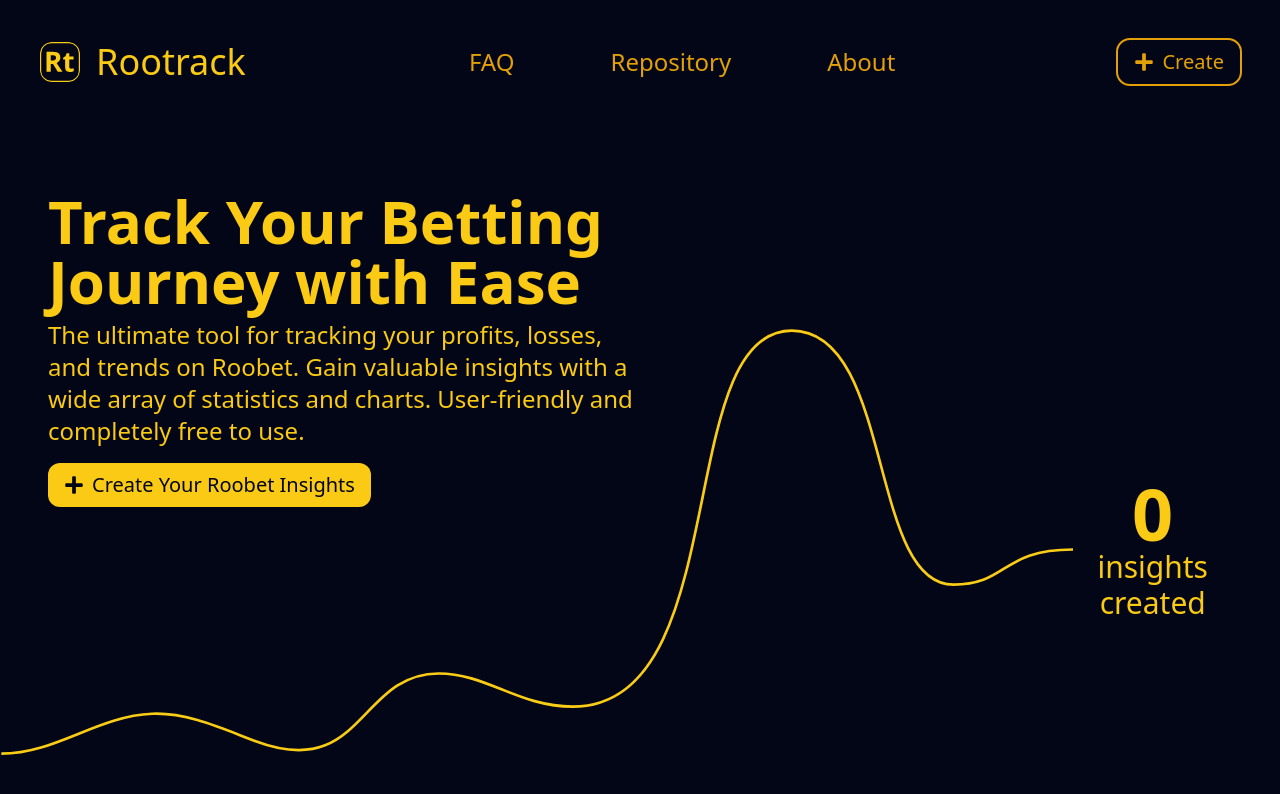
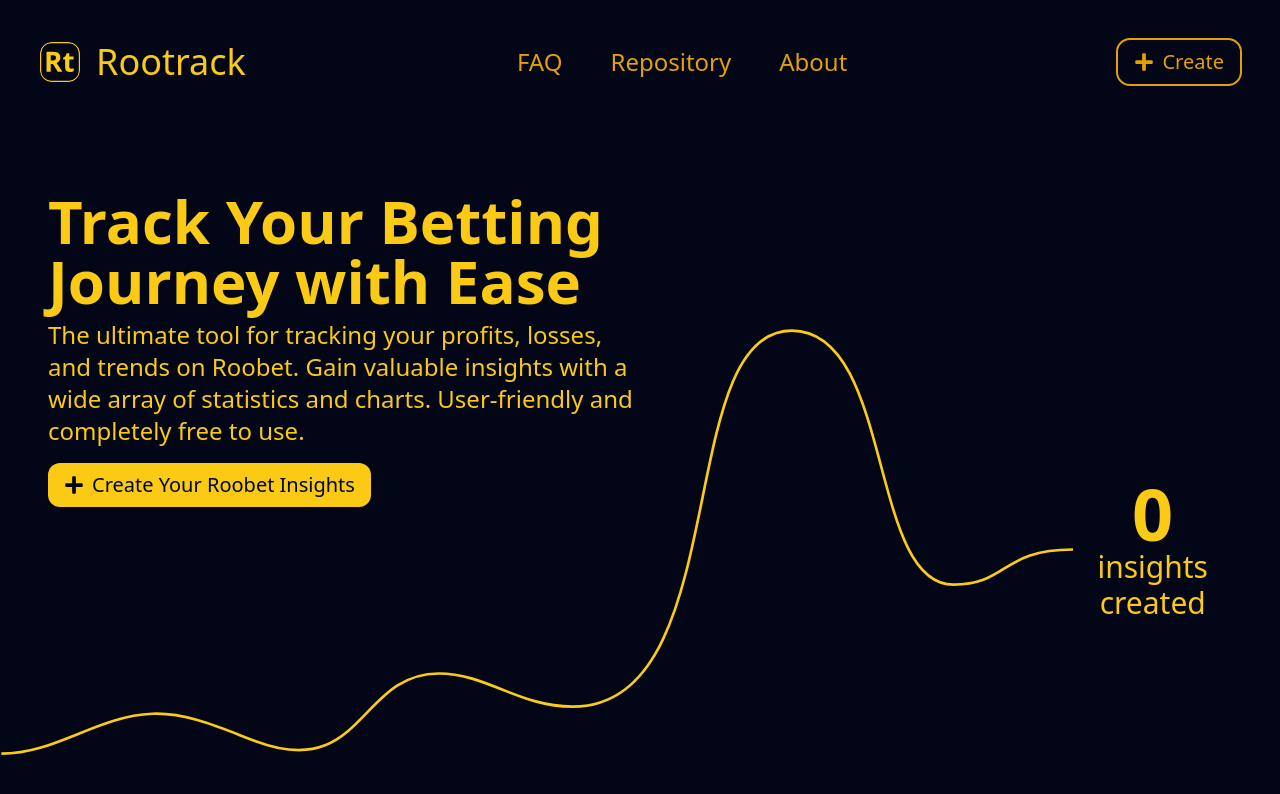
Before and after one commit to computerd36/rootrack, a React (Vite) app: page / in a window 1280 px wide. Shown: the top 794 px of the page. Built offline with nearby package versions, Linux system fonts and the light colour scheme; no server answers; the database is empty; a web font is replaced by a local one.

Commit message:
fixed spacing on header

```diff
--- a/src/components/Header.tsx
+++ b/src/components/Header.tsx
@@ -22,7 +22,7 @@ export default function Header() {
                     <h1 className='text-4xl text-yellow-300 leading-none'>Rootrack</h1>
                 </Link>
 
-                <div className='w-full flex items-center justify-center md:gap-8 xl:gap-24 2xl:gap-48 max-w-[800px] collapse md:visible'>
+                <div className='w-full flex items-center justify-center md:gap-8 xl:gap-12 2xl:gap-16 max-w-[800px] collapse md:visible'>
                     <Link to='/faq' className={`text-2xl ${pathname == "/faq" ? 'text-gray-500 pointer-events-none' : 'text-yellow-400 hover:text-yellow-300'}`}>FAQ</Link>
                     <Link to='https://github.com/computerd36/rootrack' className='text-2xl text-yellow-400 hover:text-yellow-300' target='_blank'>Repository</Link>
                     <Link to='/about' className={`text-2xl ${pathname == "/about" ? 'text-gray-500 pointer-events-none' : 'text-yellow-400 hover:text-yellow-300'}`}>About</Link>
```
